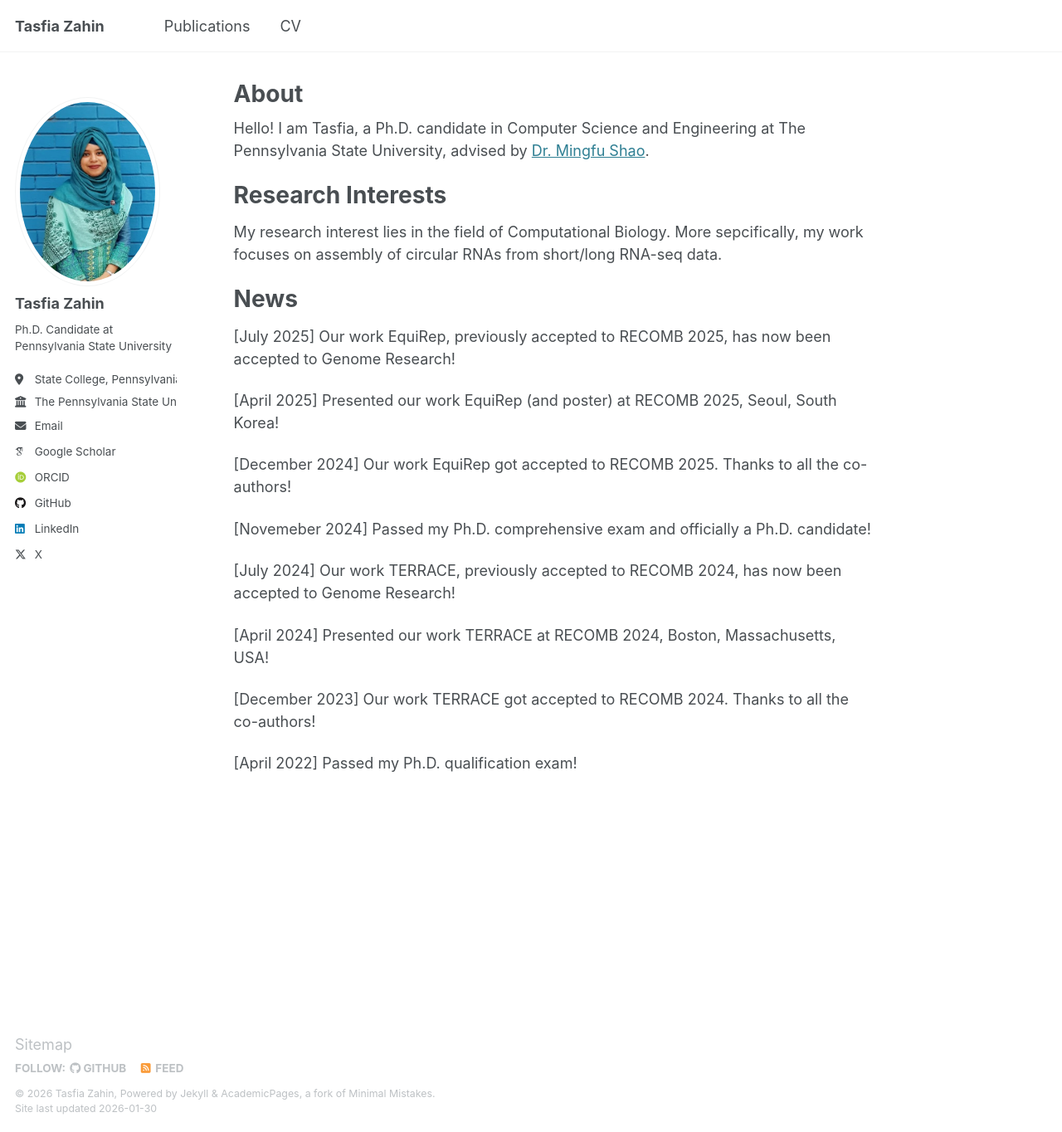
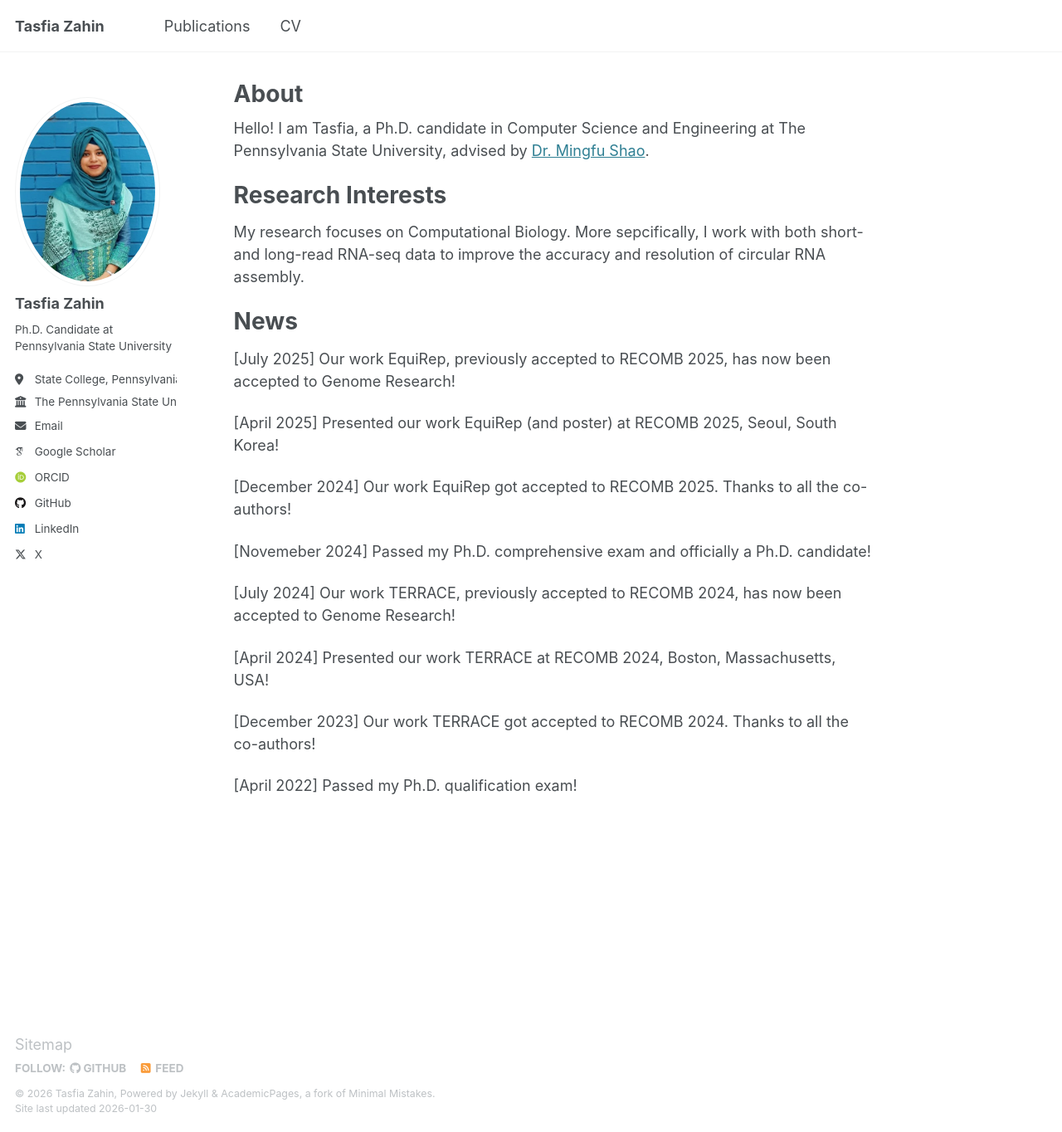
Before and after one commit to TasfiaZahin/TasfiaZahin.github.io, a Jekyll site: the page built from _pages/about.md, in a window 1280 px wide and 1364 px high. Shown: the whole window at 83% size. Built offline with Jekyll 4.4.1, drawn with Linux system fonts in a browser that asks for light colours; some web fonts are replaced.

Commit message:
updated about.md

```diff
--- a/_pages/about.md
+++ b/_pages/about.md
@@ -12,7 +12,7 @@ Hello! I am Tasfia, a Ph.D. candidate in Computer Science and Engineering at The
 
 Research Interests
 ======
-My research interest lies in the field of Computational Biology. More sepcifically, my work focuses on assembly of circular RNAs from short/long RNA-seq data.
+My research focuses on Computational Biology. More sepcifically, I work with both short- and long-read RNA-seq data to improve the accuracy and resolution of circular RNA assembly.
 
 News
 ======
```
